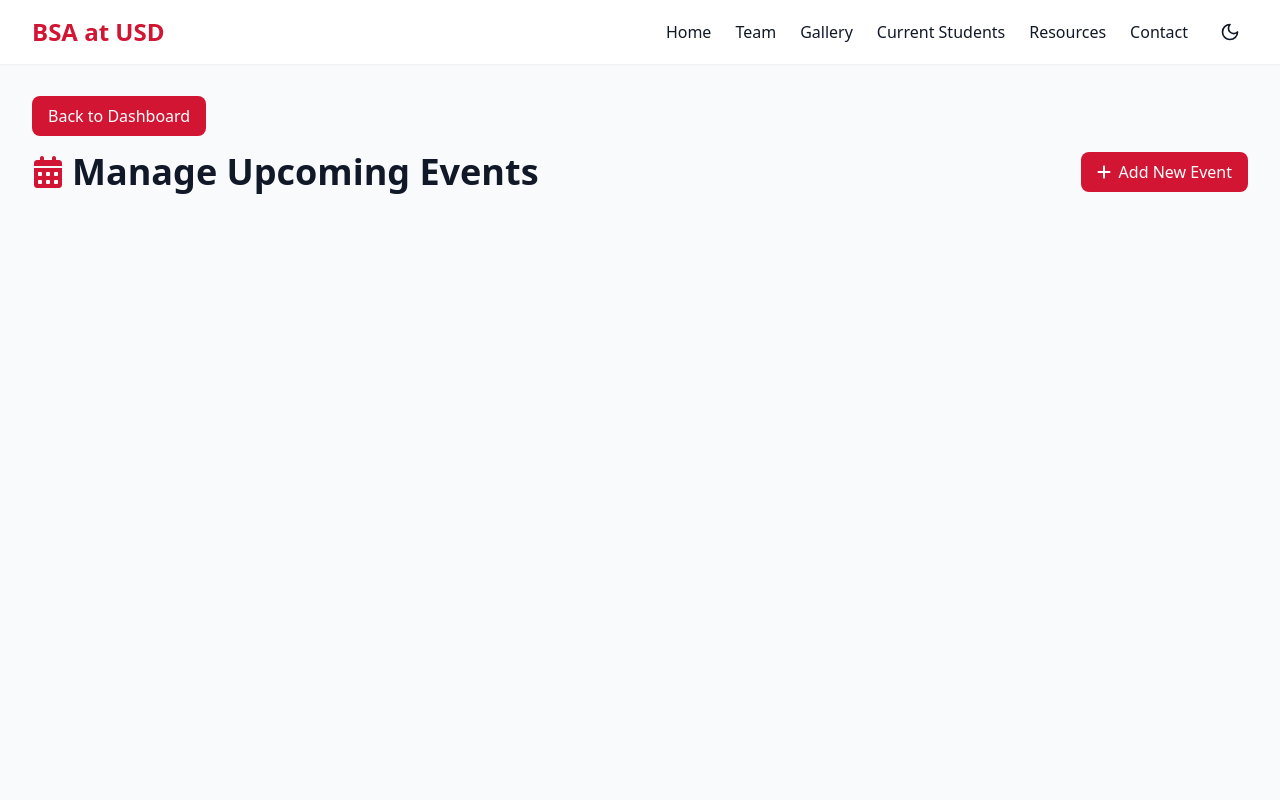
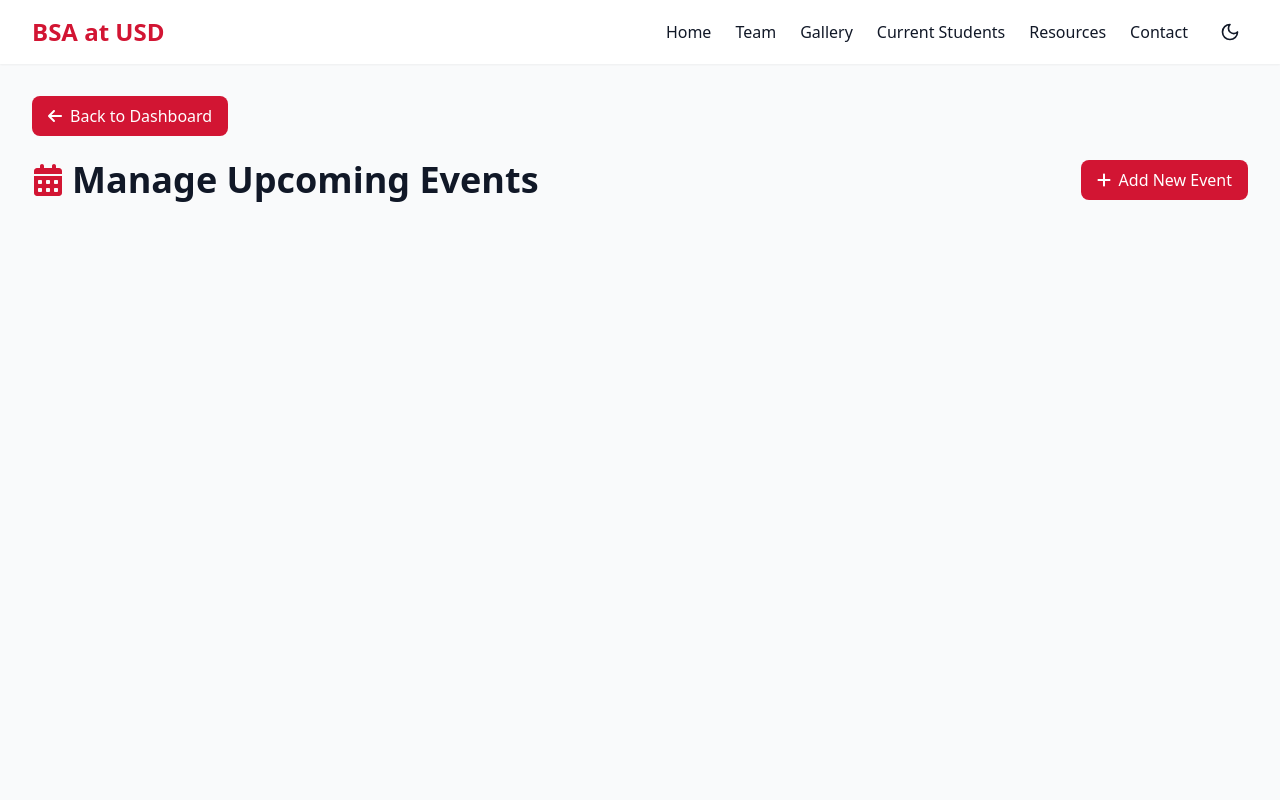
Before and after one commit to Aftabul-islam/BSA-frontend, a React (Vite) app: page /admin/upcoming-events in a window 1280 px wide. Shown: the top 800 px of the page. Built offline with nearby package versions, Linux system fonts and the light colour scheme; sample sign-in values are in the browser's storage.

Commit message:
arrow icon added

```diff
--- a/src/pages/admin/ManageExecutives.tsx
+++ b/src/pages/admin/ManageExecutives.tsx
@@ -1,7 +1,7 @@
 import React, { useState } from 'react';
 import { useNavigate } from 'react-router-dom';
 import { FontAwesomeIcon } from '@fortawesome/react-fontawesome';
-import { faUsers, faTrash, faPlus } from '@fortawesome/free-solid-svg-icons';
+import { faArrowLeft, faUsers, faTrash, faPlus } from '@fortawesome/free-solid-svg-icons';
 
 interface Executive {
   id: string;
@@ -55,6 +55,7 @@ export const ManageExecutives: React.FC = () => {
           onClick={() => navigate('/admin/dashboard')}
           className="mb-4 px-4 py-2 bg-[#d21533] text-white rounded-lg hover:bg-[#b01229] transition-colors"
         >
+          <FontAwesomeIcon icon={faArrowLeft} className="mr-2" />
           Back to Dashboard
         </button>
         <div className="flex items-center justify-between mb-12">
--- a/src/pages/admin/ManageGallery.tsx
+++ b/src/pages/admin/ManageGallery.tsx
@@ -1,7 +1,7 @@
 import React, { useState } from 'react';
 import { useNavigate } from 'react-router-dom';
 import { FontAwesomeIcon } from '@fortawesome/react-fontawesome';
-import { faImages, faTrash, faPlus } from '@fortawesome/free-solid-svg-icons';
+import {faArrowLeft, faImages, faTrash, faPlus } from '@fortawesome/free-solid-svg-icons';
 
 interface GalleryEvent {
   id: string;
@@ -65,6 +65,7 @@ export const ManageGallery: React.FC = () => {
           onClick={() => navigate('/admin/dashboard')}
           className="mb-4 px-4 py-2 bg-[#d21533] text-white rounded-lg hover:bg-[#b01229] transition-colors"
         >
+          <FontAwesomeIcon icon={faArrowLeft} className="mr-2" />
           Back to Dashboard
         </button>
         <div className="flex items-center justify-between mb-12">
--- a/src/pages/admin/ManageStudents.tsx
+++ b/src/pages/admin/ManageStudents.tsx
@@ -1,7 +1,7 @@
 import React, { useState, useMemo } from 'react';
 import { useNavigate } from 'react-router-dom';
 import { FontAwesomeIcon } from '@fortawesome/react-fontawesome';
-import { faUserGraduate, faTrash, faPlus, faSearch } from '@fortawesome/free-solid-svg-icons';
+import { faArrowLeft, faUserGraduate, faTrash, faPlus, faSearch } from '@fortawesome/free-solid-svg-icons';
 
 interface Student {
   id: string;
@@ -88,6 +88,7 @@ export const ManageStudents: React.FC = () => {
           onClick={() => navigate('/admin/dashboard')}
           className="mb-4 px-4 py-2 bg-[#d21533] text-white rounded-lg hover:bg-[#b01229] transition-colors"
         >
+          <FontAwesomeIcon icon={faArrowLeft} className="mr-2" />
           Back to Dashboard
         </button>
 
--- a/src/pages/admin/ManageUpcomingEvents.tsx
+++ b/src/pages/admin/ManageUpcomingEvents.tsx
@@ -1,7 +1,7 @@
 import React, { useState } from 'react';
 import { useNavigate } from 'react-router-dom';
 import { FontAwesomeIcon } from '@fortawesome/react-fontawesome';
-import { faCalendarAlt, faTrash, faPlus } from '@fortawesome/free-solid-svg-icons';
+import { faArrowLeft, faCalendarAlt, faTrash, faPlus } from '@fortawesome/free-solid-svg-icons';
 
 interface Event {
   id: string;
@@ -42,10 +42,11 @@ export const ManageUpcomingEvents: React.FC = () => {
   return (
     <div className="pt-24 pb-16 bg-gray-50 dark:bg-gray-900 min-h-screen">
       <div className="max-w-7xl mx-auto px-4 sm:px-6 lg:px-8">
-        <button
+      <button
           onClick={() => navigate('/admin/dashboard')}
-          className="mb-4 px-4 py-2 bg-[#d21533] text-white rounded-lg hover:bg-[#b01229] transition-colors"
+          className="mb-6 px-4 py-2 bg-[#d21533] text-white rounded-lg hover:bg-[#b01229] transition-colors flex items-center"
         >
+          <FontAwesomeIcon icon={faArrowLeft} className="mr-2" />
           Back to Dashboard
         </button>
         <div className="flex items-center justify-between mb-12">
```
